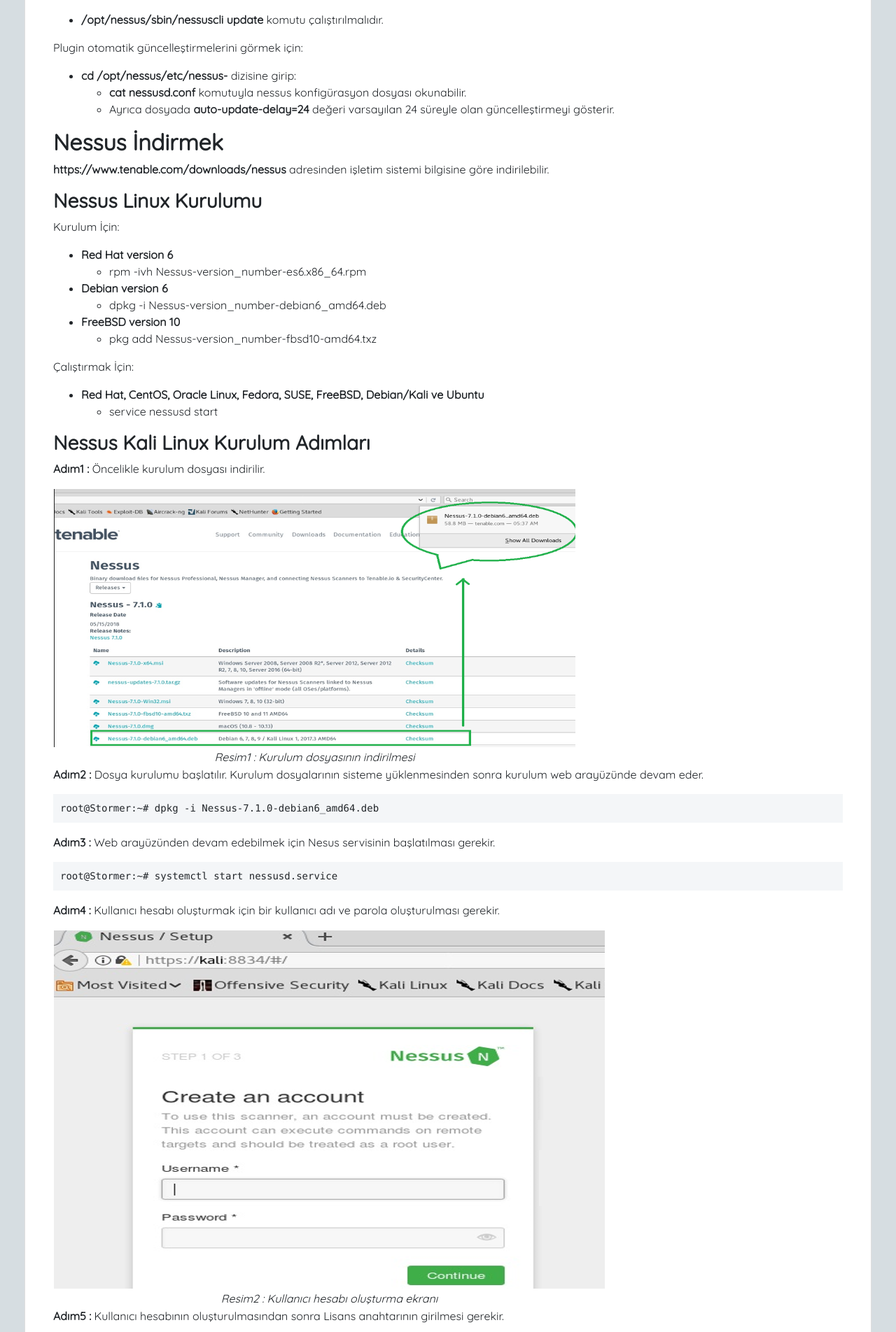
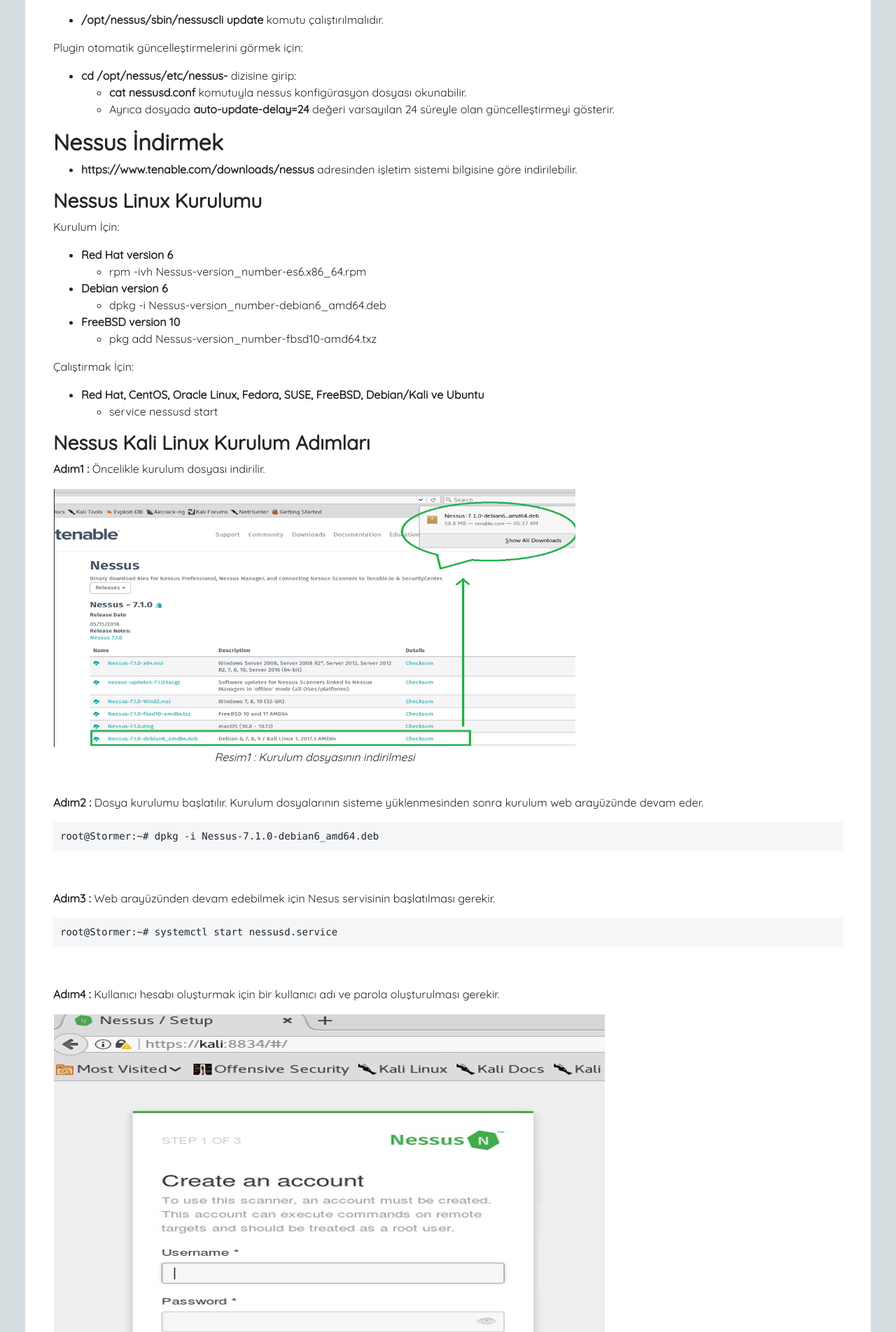
Before and after one commit to laccart/laccart, a Jekyll site: the page built from _posts/2020-06-26-Nessus-Nedir-ve-Nasıl-Kurulur.markdown, in a window 1280 px wide. Shown: the part 3785-5689 px from the top of the page at 70% size. Built offline with Jekyll 4.4.1, drawn with Linux system fonts in a browser that asks for light colours; nearby versions of some CDN libraries; our own code applies the rules of GitHub Pages for plain Markdown files.

Commit message:
Update 2020-06-26-Nessus-Nedir-ve-Nasıl-Kurulur.markdown

````diff
--- a/_posts/2020-06-26-Nessus-Nedir-ve-Nasıl-Kurulur.markdown
+++ b/_posts/2020-06-26-Nessus-Nedir-ve-Nasıl-Kurulur.markdown
@@ -150,7 +150,7 @@
     - Ayrıca dosyada **auto-update-delay=24** değeri varsayılan 24 süreyle olan güncelleştirmeyi gösterir.
 
 ## **Nessus İndirmek**
-**https://www.tenable.com/downloads/nessus** adresinden işletim sistemi bilgisine göre indirilebilir.
+- **https://www.tenable.com/downloads/nessus** adresinden işletim sistemi bilgisine göre indirilebilir.
 
 ### **Nessus Linux Kurulumu**
 
@@ -174,20 +174,21 @@
 |:--:|
 | *Resim1 : Kurulum dosyasının indirilmesi* |
 
-
+<br/>
 
 **Adım2 :** Dosya kurulumu başlatılır. Kurulum dosyalarının sisteme yüklenmesinden sonra kurulum web arayüzünde devam eder.
 
 ```linux
 root@Stormer:~# dpkg -i Nessus-7.1.0-debian6_amd64.deb
 ```
+<br/>
 
 **Adım3 :** Web arayüzünden devam edebilmek için Nesus servisinin başlatılması gerekir.
 
 ```linux
 root@Stormer:~# systemctl start nessusd.service
 ```
-
+<br/>
 
 **Adım4 :** Kullanıcı hesabı oluşturmak için bir kullanıcı adı ve parola oluşturulması gerekir.
 
@@ -195,6 +196,7 @@
 |:--:|
 | *Resim2 : Kullanıcı hesabı oluşturma ekranı* |
 
+<br/>
 
 **Adım5 :** Kullanıcı hesabının oluşturulmasından sonra Lisans anahtarının girilmesi gerekir.
 
@@ -202,11 +204,15 @@
 |:--:|
 | *Resim3 : Lisans anahtarının girilmesi* |
 
+<br/>
+
 **Adım6 :** Giriş yapıldıktan sonra Nesus tarama paneli görüntülenir.
 
 | ![atgr4]({{ site.url }}/assets/img/Nessus/part1/adim11.png){: style="display: block; margin-left: auto; margin-right: auto; width: 100% "} |
 |:--:|
 | *Resim4 : Nessus Tarama paneli* |
+
+<br/>
 
 ### **Nesus Windows Kurulumu**
 
@@ -216,6 +222,8 @@
 |:--:|
 | *Resim5 : Nessus Windows Kurulumu* |
 
+<br/>
+
 ### **Nesus Mac OSX Kurulumu**
 
 İndirilmiş olan dosya extract edildikten sonra Windows ortamında yapıldığı gibi çift tıklanarak kurulum işlemini başlatılır.
````
